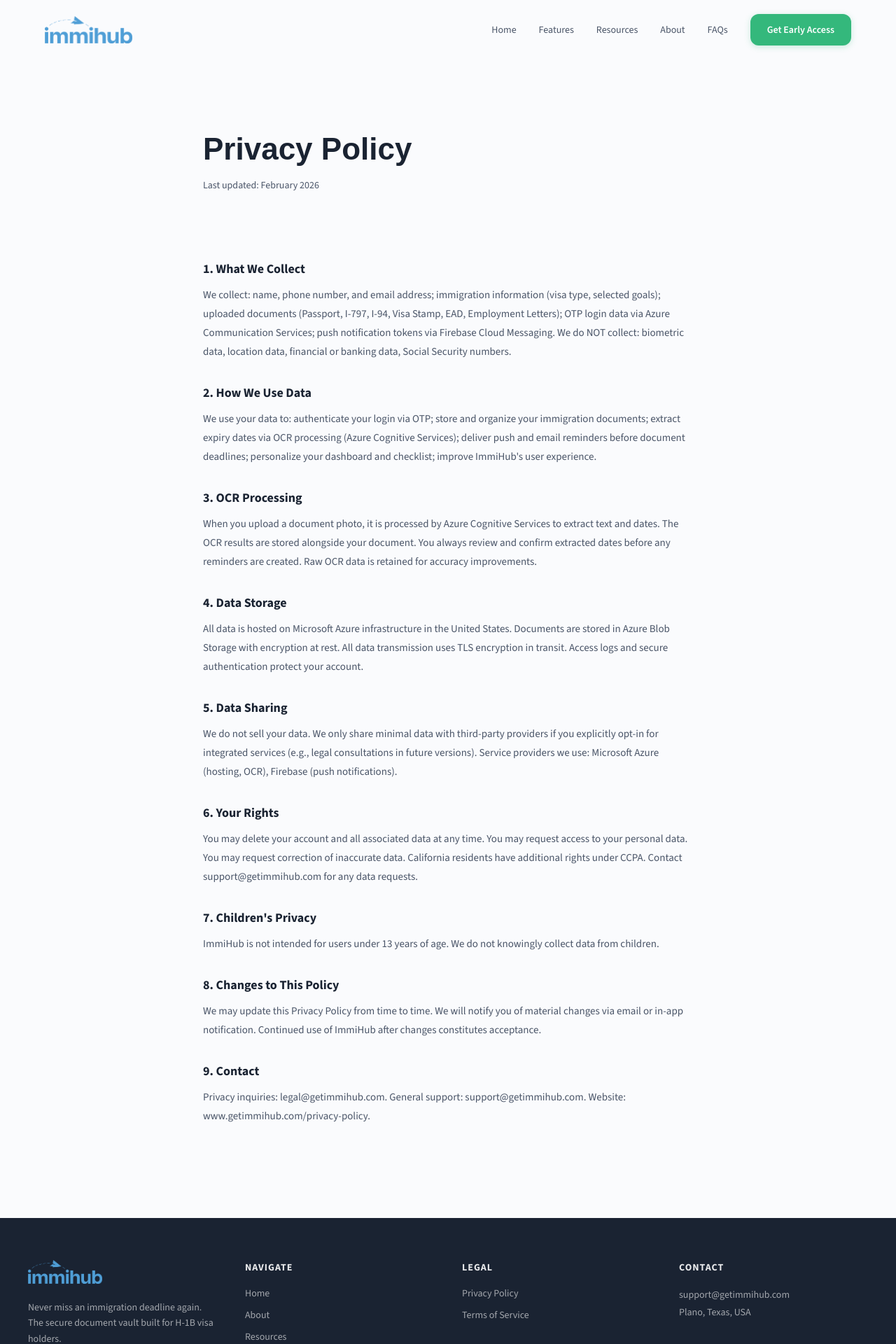
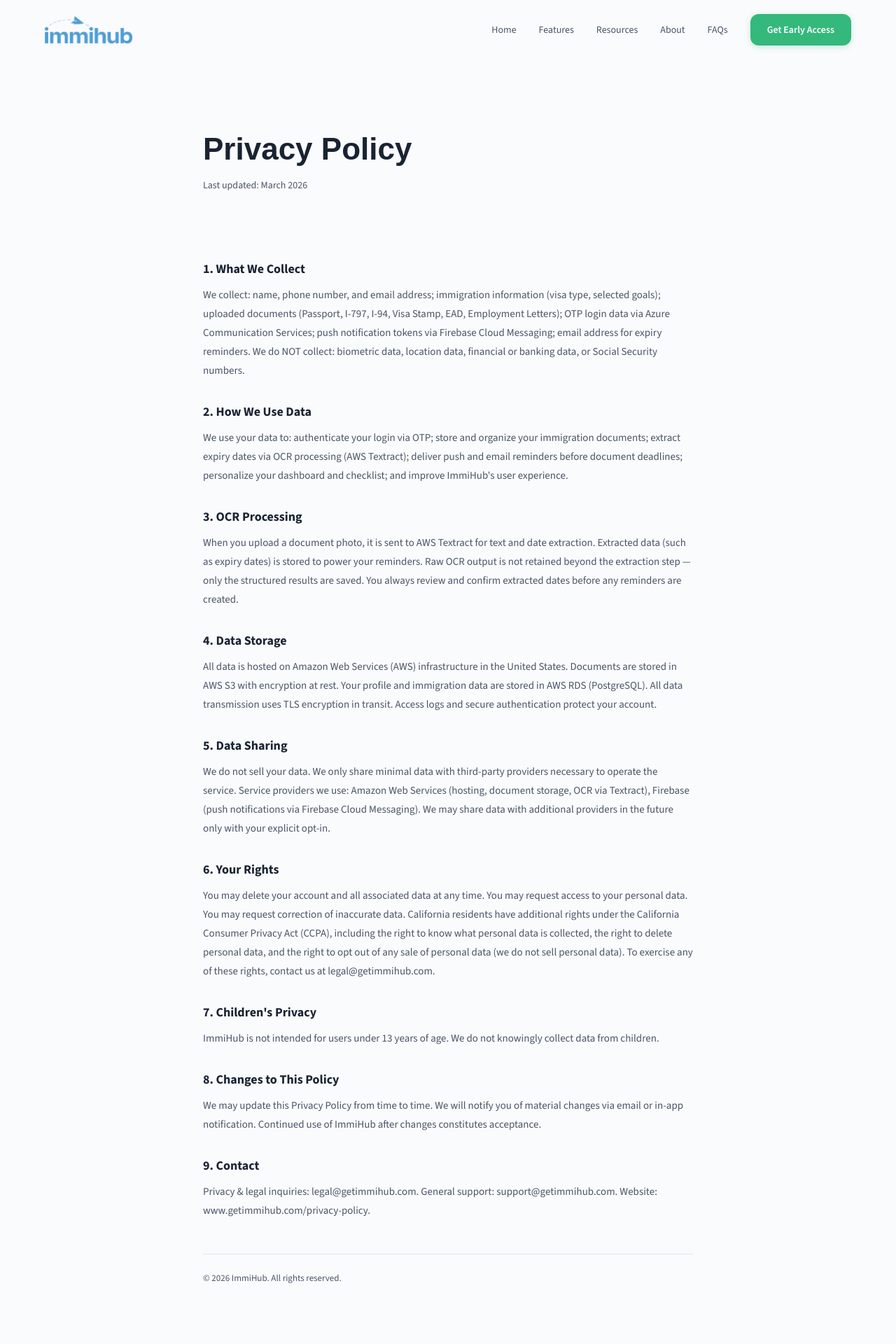
Before and after one commit to Pavanupsc/GetImmiHub, a Next.js app: page /privacy in a window 1280 px wide. Shown: the top 1920 px of the page at 70% size. Built offline with nearby package versions, Linux system fonts and the light colour scheme; a web font is replaced by a local one.

Commit message:
updated privacy policy

```diff
--- a/src/app/(main)/privacy/page.tsx
+++ b/src/app/(main)/privacy/page.tsx
@@ -2,16 +2,55 @@
 
 import { colors } from "@/lib/design-tokens";
 
+// WEB-11: Updated for Beta 1.0 — removed F-1/SEVIS references, updated to AWS infra,
+// clarified OCR handling, added CCPA, updated document types, updated copyright year.
+
 const sections = [
-  { title: "1. What We Collect", content: "We collect: name, phone number, and email address; immigration information (visa type, selected goals); uploaded documents (Passport, I-797, I-94, Visa Stamp, EAD, Employment Letters); OTP login data via Azure Communication Services; push notification tokens via Firebase Cloud Messaging. We do NOT collect: biometric data, location data, financial or banking data, Social Security numbers." },
-  { title: "2. How We Use Data", content: "We use your data to: authenticate your login via OTP; store and organize your immigration documents; extract expiry dates via OCR processing (Azure Cognitive Services); deliver push and email reminders before document deadlines; personalize your dashboard and checklist; improve ImmiHub's user experience." },
-  { title: "3. OCR Processing", content: "When you upload a document photo, it is processed by Azure Cognitive Services to extract text and dates. The OCR results are stored alongside your document. You always review and confirm extracted dates before any reminders are created. Raw OCR data is retained for accuracy improvements." },
-  { title: "4. Data Storage", content: "All data is hosted on Microsoft Azure infrastructure in the United States. Documents are stored in Azure Blob Storage with encryption at rest. All data transmission uses TLS encryption in transit. Access logs and secure authentication protect your account." },
-  { title: "5. Data Sharing", content: "We do not sell your data. We only share minimal data with third-party providers if you explicitly opt-in for integrated services (e.g., legal consultations in future versions). Service providers we use: Microsoft Azure (hosting, OCR), Firebase (push notifications)." },
-  { title: "6. Your Rights", content: "You may delete your account and all associated data at any time. You may request access to your personal data. You may request correction of inaccurate data. California residents have additional rights under CCPA. Contact support@getimmihub.com for any data requests." },
-  { title: "7. Children's Privacy", content: "ImmiHub is not intended for users under 13 years of age. We do not knowingly collect data from children." },
-  { title: "8. Changes to This Policy", content: "We may update this Privacy Policy from time to time. We will notify you of material changes via email or in-app notification. Continued use of ImmiHub after changes constitutes acceptance." },
-  { title: "9. Contact", content: "Privacy inquiries: legal@getimmihub.com. General support: support@getimmihub.com. Website: www.getimmihub.com/privacy-policy." },
+  {
+    title: "1. What We Collect",
+    content:
+      "We collect: name, phone number, and email address; immigration information (visa type, selected goals); uploaded documents (Passport, I-797, I-94, Visa Stamp, EAD, Employment Letters); OTP login data via Azure Communication Services; push notification tokens via Firebase Cloud Messaging; email address for expiry reminders. We do NOT collect: biometric data, location data, financial or banking data, or Social Security numbers.",
+  },
+  {
+    title: "2. How We Use Data",
+    content:
+      "We use your data to: authenticate your login via OTP; store and organize your immigration documents; extract expiry dates via OCR processing (AWS Textract); deliver push and email reminders before document deadlines; personalize your dashboard and checklist; and improve ImmiHub's user experience.",
+  },
+  {
+    title: "3. OCR Processing",
+    content:
+      "When you upload a document photo, it is sent to AWS Textract for text and date extraction. Extracted data (such as expiry dates) is stored to power your reminders. Raw OCR output is not retained beyond the extraction step — only the structured results are saved. You always review and confirm extracted dates before any reminders are created.",
+  },
+  {
+    title: "4. Data Storage",
+    content:
+      "All data is hosted on Amazon Web Services (AWS) infrastructure in the United States. Documents are stored in AWS S3 with encryption at rest. Your profile and immigration data are stored in AWS RDS (PostgreSQL). All data transmission uses TLS encryption in transit. Access logs and secure authentication protect your account.",
+  },
+  {
+    title: "5. Data Sharing",
+    content:
+      "We do not sell your data. We only share minimal data with third-party providers necessary to operate the service. Service providers we use: Amazon Web Services (hosting, document storage, OCR via Textract), Firebase (push notifications via Firebase Cloud Messaging). We may share data with additional providers in the future only with your explicit opt-in.",
+  },
+  {
+    title: "6. Your Rights",
+    content:
+      "You may delete your account and all associated data at any time. You may request access to your personal data. You may request correction of inaccurate data. California residents have additional rights under the California Consumer Privacy Act (CCPA), including the right to know what personal data is collected, the right to delete personal data, and the right to opt out of any sale of personal data (we do not sell personal data). To exercise any of these rights, contact us at legal@getimmihub.com.",
+  },
+  {
+    title: "7. Children's Privacy",
+    content:
+      "ImmiHub is not intended for users under 13 years of age. We do not knowingly collect data from children.",
+  },
+  {
+    title: "8. Changes to This Policy",
+    content:
+      "We may update this Privacy Policy from time to time. We will notify you of material changes via email or in-app notification. Continued use of ImmiHub after changes constitutes acceptance.",
+  },
+  {
+    title: "9. Contact",
+    content:
+      "Privacy & legal inquiries: legal@getimmihub.com. General support: support@getimmihub.com. Website: www.getimmihub.com/privacy-policy.",
+  },
 ];
 
 export default function PrivacyPage() {
@@ -19,30 +58,69 @@
     <div style={{ paddingTop: "80px" }}>
       <section style={{ padding: "100px 24px 48px", background: colors.warmWhite }}>
         <div style={{ maxWidth: "700px", margin: "0 auto" }}>
-          <h1 style={{
-            fontFamily: "'Satoshi', sans-serif",
-            fontSize: "clamp(32px, 5vw, 44px)", fontWeight: 800,
-            color: colors.navy, marginBottom: "8px",
-          }}>Privacy Policy</h1>
-          <p style={{
-            fontFamily: "'Source Sans 3', sans-serif", fontSize: "14px", color: colors.gray500,
-          }}>Last updated: February 2026</p>
+          <h1
+            style={{
+              fontFamily: "'Satoshi', sans-serif",
+              fontSize: "clamp(32px, 5vw, 44px)",
+              fontWeight: 800,
+              color: colors.navy,
+              marginBottom: "8px",
+            }}
+          >
+            Privacy Policy
+          </h1>
+          <p
+            style={{
+              fontFamily: "'Source Sans 3', sans-serif",
+              fontSize: "14px",
+              color: colors.gray500,
+            }}
+          >
+            Last updated: March 2026
+          </p>
         </div>
       </section>
+
       <section style={{ padding: "48px 24px 100px", background: colors.warmWhite }}>
         <div style={{ maxWidth: "700px", margin: "0 auto" }}>
           {sections.map((s, i) => (
             <div key={i} style={{ marginBottom: "32px" }}>
-              <h2 style={{
-                fontFamily: "'Source Sans 3', sans-serif", fontSize: "18px",
-                fontWeight: 700, color: colors.navy, marginBottom: "10px",
-              }}>{s.title}</h2>
-              <p style={{
-                fontFamily: "'Source Sans 3', sans-serif", fontSize: "15px",
-                color: colors.gray600, lineHeight: 1.8,
-              }}>{s.content}</p>
+              <h2
+                style={{
+                  fontFamily: "'Source Sans 3', sans-serif",
+                  fontSize: "18px",
+                  fontWeight: 700,
+                  color: colors.navy,
+                  marginBottom: "10px",
+                }}
+              >
+                {s.title}
+              </h2>
+              <p
+                style={{
+                  fontFamily: "'Source Sans 3', sans-serif",
+                  fontSize: "15px",
+                  color: colors.gray600,
+                  lineHeight: 1.8,
+                }}
+              >
+                {s.content}
+              </p>
             </div>
           ))}
+
+          <p
+            style={{
+              fontFamily: "'Source Sans 3', sans-serif",
+              fontSize: "13px",
+              color: colors.gray500,
+              marginTop: "48px",
+              borderTop: `1px solid ${colors.gray200 ?? "#e5e7eb"}`,
+              paddingTop: "24px",
+            }}
+          >
+            © 2026 ImmiHub. All rights reserved.
+          </p>
         </div>
       </section>
     </div>
```
